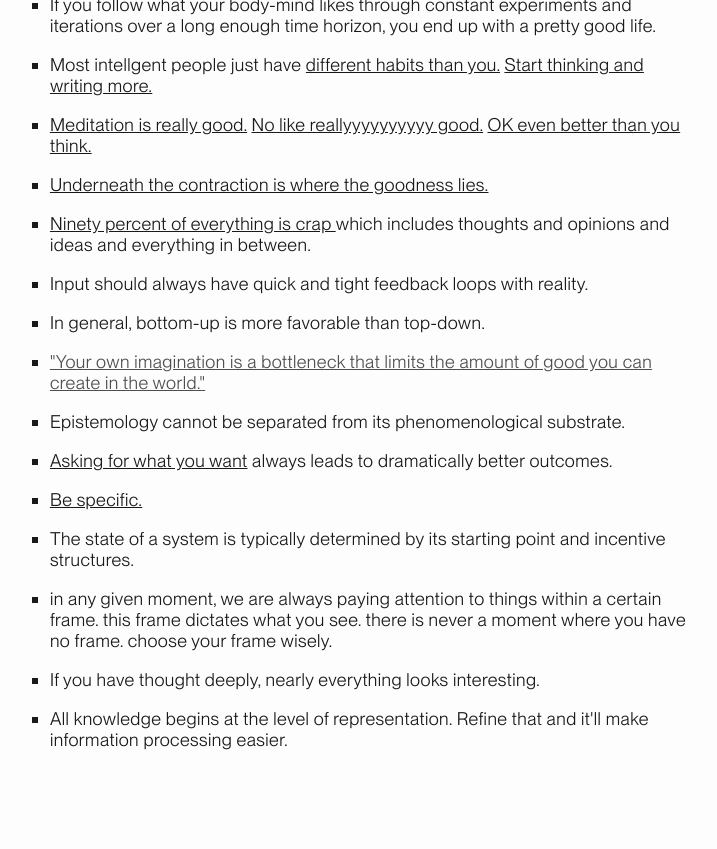
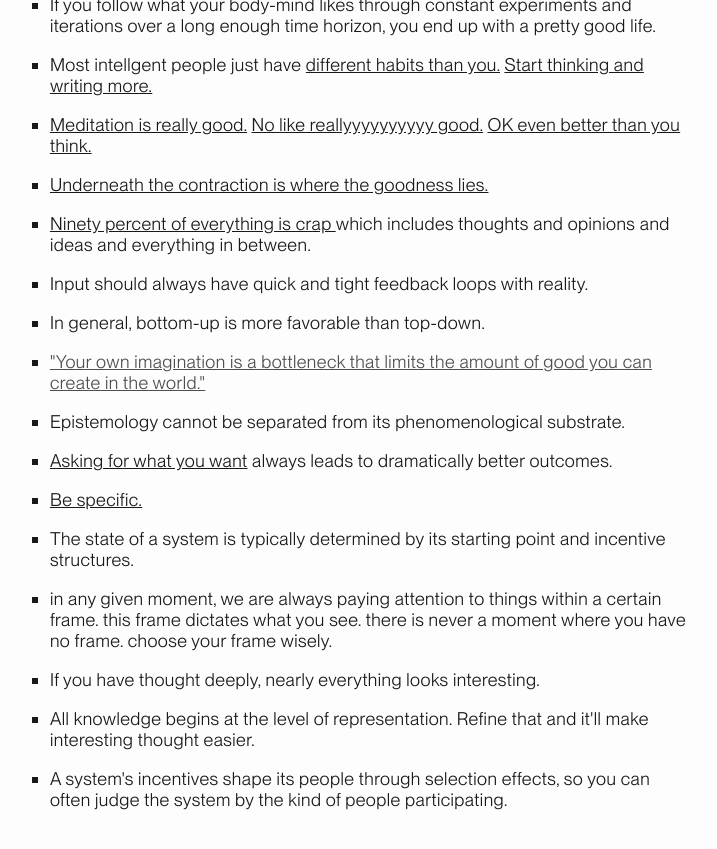
Before and after one commit to pxsswordprotected/personalsite, a Jekyll site: the page docs/principles.html, which Jekyll copies as it is, in a window 1280 px wide and 900 px high, scrolled down 3746 px. Shown: the top 849 px of the window, without its empty margins (285-1002 px from the left). Built offline with Jekyll 4.4.1, drawn with Linux system fonts in a browser that asks for light colours.

Commit message:
new princ

```diff
--- a/docs/principles.html
+++ b/docs/principles.html
@@ -624,7 +624,8 @@
                             in any given moment, we are always paying attention to things within a certain frame. this frame dictates what you see. there is never a moment where you have no frame. choose your frame wisely.
                         </li>
                         <li>If you have thought deeply, nearly everything looks interesting.</li>
-                        <li>All knowledge begins at the level of representation. Refine that and it'll make information processing easier. </li>
+                        <li>All knowledge begins at the level of representation. Refine that and it'll make interesting thought easier. </li>
+                        <li>A system's incentives shape its people through selection effects, so you can often judge the system by the kind of people participating.</li>
                         </ul>
                 </section>
             </main>
```
